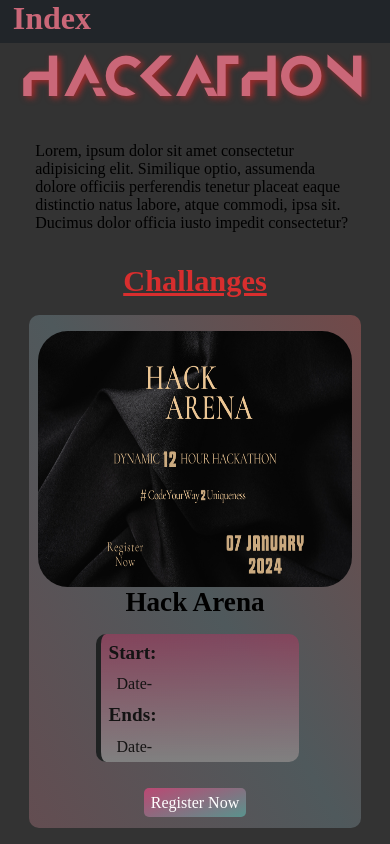
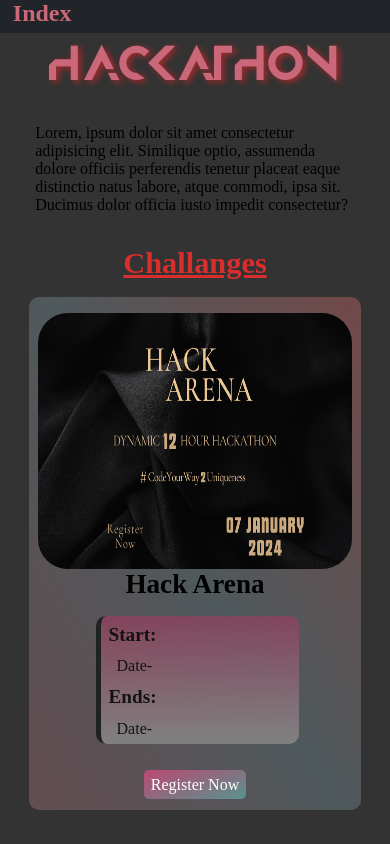
Before and after one commit to Lakshita-Kumawat/Hackathon-website, a plain HTML site: page index.html in a window 390 px wide. Drawn offline with Linux system fonts and the light colour scheme.

```diff
--- a/style.css
+++ b/style.css
@@ -130,6 +130,10 @@ ul {
 }
 
 @media (max-width:768px) {
+    #logo h1{
+        font-size: 1.5rem;
+        padding-left: 0.8rem;
+    }
     #head {
         font-size: 2.5rem;
     }
@@ -154,12 +158,12 @@ ul {
 
 @media (max-width:600px) {
     #logo h1{
-        font-size: 2rem;
+        font-size: 1.5rem;
         padding-left: 0.8rem;
     }
 
     #head {
-        font-size: 2rem;
+        font-size: 1.7rem;
     }
 
     .item .conta {
```
